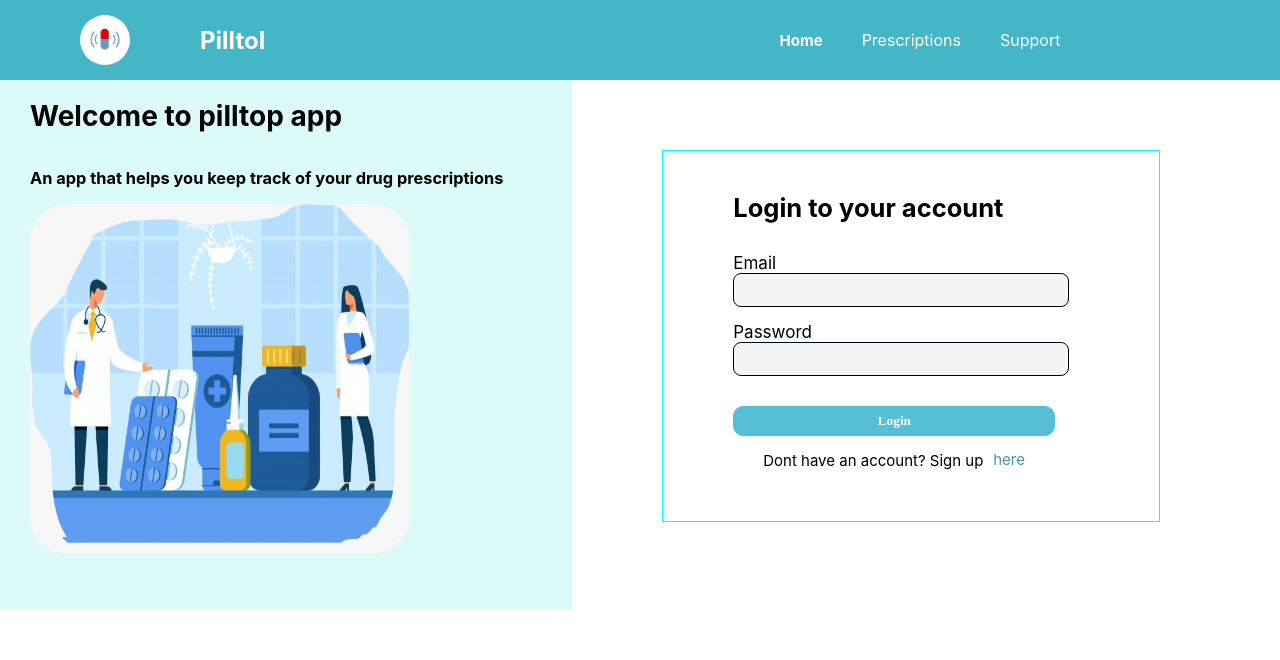
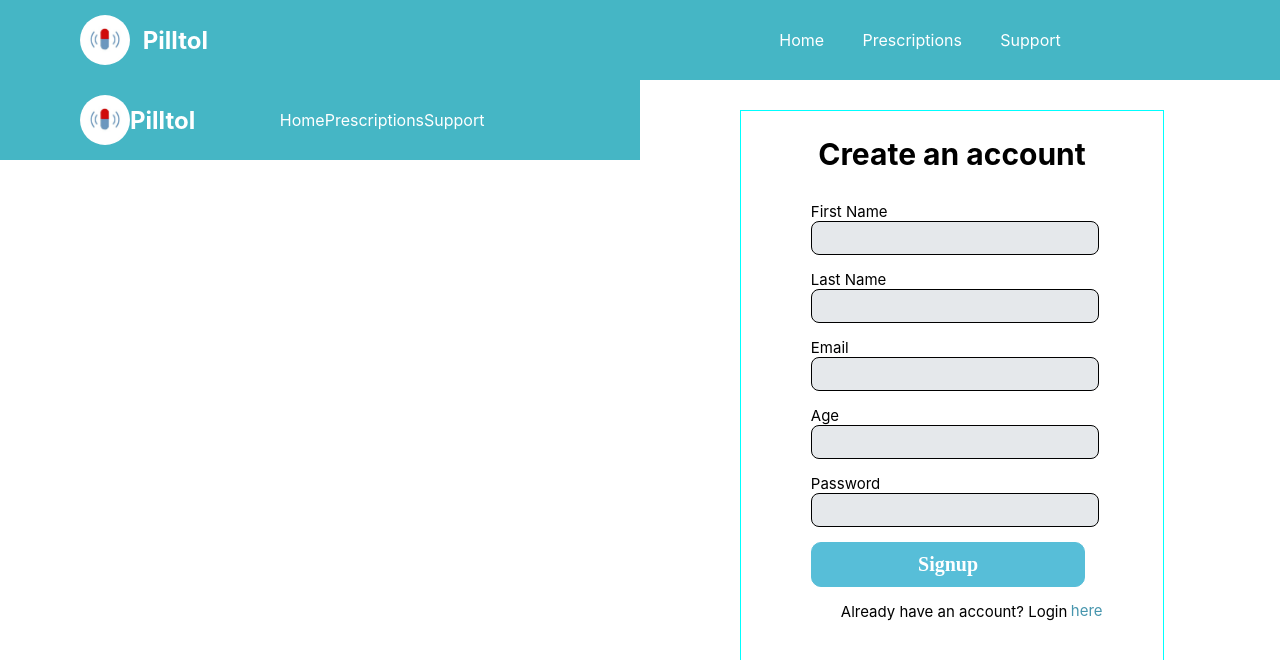
Before and after one commit to adebammytayo123/Pilltop, a React (Create React App) app: page /prescriptions in a window 1280 px wide. Shown: the top 660 px of the page. Built offline with nearby package versions, Linux system fonts and the light colour scheme.

Commit message:
structured

```diff
--- a/src/App.css
+++ b/src/App.css
@@ -39,46 +39,40 @@
   text-decoration: none;
   padding-right: 200px;
 }
-.hi {
-  font-size: 15px;
-  font-weight: bolder;
-}
+
 .pab {
   display: flex;
   width: 100%;
 }
-.app {
-  display: flex;
-  flex-direction: column ;
-  background-color: rgb(221, 250, 250);
+.left-side {
+  background-color: rgb(210, 244, 252);
   width: 50%;
-  min-height: 530px;
-  padding-left: 30px;
-  text-align: left;
-  font-size: 14px;
+  text-align: start;
+  height: 600px;
+  padding-left: 50px;
+}
+.paragraph {
+  font-size: 18px;
+  font-weight: bolder;
 }
 .back {
-  width: 70%;
-  height: 350px;
-  border-radius: 10%;
+  border-radius: 20%;
 }
-.last {
+.login {
   border: 1px solid aqua;
   height: 350px;
   width: 70%;
-  margin-top: 70px;
-  margin-right: 120px;
+  margin-top: 100px;
   padding-top: 20px;
+  margin-right: 80px;
   font-size: 17px;
   text-align: start;
   float: right;
+
 }
-h2 {
-  margin-left: 70px;
-  padding-bottom: -40px;
-}
-me {
-  margin-top: -30px;
+.heading {
+  text-align: center;
+  font-size: 30px;
 }
 form {
   margin-top: 30px;
@@ -95,14 +89,10 @@ input {
   padding-left: 10px;
   border: 1px solid black;
   border-radius: 8px;
-  background-color: rgb(243, 244, 245);
-  outline: none;
-  font-size: 15px;
+  background-color: rgb(229, 232, 235);
 }
-.rep {
-  text-decoration: none;
-}
-.hey{
+
+.log{
   margin-left: 70px;
   text-align: center;
   width: 65%;
@@ -116,37 +106,30 @@ input {
   cursor: pointer;
   outline: none;
 }
-.an{
+.sign-up{
   margin-left: 100px;
   margin-bottom: 0px;
   font-size: 15px;
 }
-.we {
-  padding-left: 330px;
+.linked {
+  padding-left: 310px;
   color: rgb(70, 149, 173);
   font-weight: normal;
   font-size: 15px;
-  margin-top: -20px;
+  margin-top: -18px;
 }
-.me {
-  padding-left: 330px;
-  color: rgb(70, 149, 173);
-  font-weight: normal;
-  font-size: 15px;
-  margin-top: -35px;
-}
-.account {
+.signup {
   border: 1px solid aqua;
-  height: 520px;
+  height: 560px;
   width: 33%;
-  margin-top: -520px;
-  margin-right: 80px;
+  margin-top: 30px;
+  margin-left: 100px;
   padding-top: -10px;
   font-size: 15px;
   text-align: start;
   float: right;
 }
-.but {
+.buton {
   margin-top: 0px;
   margin-left: 70px;
   width: 65%;
@@ -160,15 +143,15 @@ input {
   font-weight: bold;
   font-family:  serif;
 }
-.end {
+.account {
   padding-left: 100px;
 }
-.pee {
-  margin-top: -35px;
-  margin-left: 320px;
+.link {
+  padding-left: 330px;
   color: rgb(70, 149, 173);
   font-weight: normal;
   font-size: 15px;
+  margin-top: -35px;
 }
 
 @media only screen and ( max-width: 760px) {
--- a/src/App.js
+++ b/src/App.js
@@ -6,10 +6,8 @@ import NavMobile from './NavMobile'
 import Home from './Home';
 import Prescriptions from './Prescriptions';
 import Support from './Support'
-import Logout from './Logout'
 import {BrowserRouter as Router, Switch, Route} from 'react-router-dom';
 import Here from './Here.js'
-import HomePage from './HomePage'
 
 function App() {
   return (
@@ -18,12 +16,10 @@ function App() {
         <Nav />
         <NavMobile />
         <switch>
-          <Route path="/" exact component={HomePage} />
           <Route path="/home" component={Home} />
           <Route path="/prescriptions" component={Prescriptions}/>
           <Route path="/support" component={Support} />
           <Route path="/here" component={Here} />
-          <Route path="/logout" component={Logout} />
         </switch>
       </div>
     </Router>
--- /dev/null
+++ b/src/Default.js
@@ -0,0 +1,14 @@
+import React from 'react'
+import back from '../src/back.jpeg'
+
+function Default() {
+    return (
+        <div className="left-side">
+            <h1 className="h1">Welcome to pilltop app</h1>
+            <p className="paragraph">An app that helps you keep track of your drug prescriptions</p>
+            <img src={back} alt="" className="back" />
+        </div>
+    )
+}
+
+export default Default
--- a/src/Here.js
+++ b/src/Here.js
@@ -1,14 +1,14 @@
 import React from 'react'
-import HomePage from './HomePage'
-import Signout from './Signout'
+import Default from './Default'
+import Signup from './Signup'
 
 
 function Here() {
 
     return (
-        <div>
-            <HomePage />
-            <Signout />
+        <div className="pab">
+            <Default />
+            <Signup />
         </div>
     )
 }
--- a/src/HomePage.js
+++ /dev/null
@@ -1,11 +0,0 @@
-import React from 'react'
-import back from './back.jpeg';
-
-const HomePage = ({alt}) => (
-    <div className="app">
-                    <h1>Welcome to pilltop app</h1>
-                    <h3>An app that helps you keep track of your drug prescriptions</h3>
-                    <img src={back}  className= "back" alt="tab" />
-    </div>
-  )
-  export default HomePage;
--- /dev/null
+++ b/src/Login.js
@@ -0,0 +1,30 @@
+import React from 'react'
+import { Link } from 'react-router-dom'
+
+function Login() {
+    const navStyle = {
+        color: "aqua",
+        textDecoration: "none"
+    };
+    return (
+        <div>
+            <div className="login">
+                  <h2 className="heading">Login to your account</h2>
+                  <form>
+                      <label>Email</label>
+                      <br />
+                      <input type="email" required />
+                      <label>Password</label>
+                      <input type="password" required/>
+                    </form>
+                    <button className="log">Login</button>
+                    <p className="sign-up"> Dont have an account? Sign up</p>
+                    <Link style={navStyle} to="/here">
+                        <p className="linked">here</p>
+                    </Link>
+                </div>
+        </div>
+    )
+}
+
+export default Login
--- a/src/Logout.js
+++ /dev/null
@@ -1,40 +0,0 @@
-import React from 'react'
-import './App.css';
-import back from './back.jpeg';
-import { Link } from 'react-router-dom'
-
-
-
-
-function Logout() {
-    const navStyle = {
-        color: "aqua",
-        textDecoration: "none"
-    };
-        return (
-            <div className="pab">
-               <div className="app">
-                  <h1>Welcome to pilltop app</h1>
-                  <h3>An app that helps you keep track of your drug prescriptions</h3>
-                  <img src={back}  className= "back" />
-                </div>
-                <div className="last">
-                  <h2>Login to your account</h2>
-                  <form>
-                      <label>Email</label>
-                      <br />
-                      <input type="email" required />
-                      <label>Password</label>
-                      <input type="password" required />
-                    </form>
-                    <button className="hey">Login</button>
-                    <p className="an"> Dont have an account? Sign up</p>
-                    <Link style={navStyle} to="/here">
-                        <p className="we">here</p>
-                    </Link>
-                </div>
-            </div>
-        );
-}
-
-export default Logout;
--- a/src/Prescriptions.js
+++ b/src/Prescriptions.js
@@ -1,19 +1,19 @@
 import React from 'react';
 import './App.css';
-import back from './back.jpeg';
-import { Link } from 'react-router-dom'
-import HomePage from './HomePage'
+// import back from './back.jpeg';
+// import { Link } from 'react-router-dom'
+import Nav from './Nav'
 import Signup from './Signup'
 
 function Prescriptions() {
-  const navStyle = {
-    color: "aqua",
-    textDecoration: "none"
-};
+//   const navStyle = {
+//     color: "aqua",
+//     textDecoration: "none"
+// };
 
   return (
     <div className="pab">
-       <HomePage />
+        <Nav />
         <Signup />
     </div>
   );
--- a/src/Signout.js
+++ /dev/null
@@ -1,41 +0,0 @@
-import React from 'react'
-import  { Link } from 'react-router-dom'
-
-
-function Signout() {
-    const navStyle = {
-        color: "aqua",
-        textDecoration: "none"
-    };
-    return (
-        <div className="account">
-             <h2>Create an account</h2>
-                    <form name="RegForm" action="/signup" onClick="return formField()">
-                        <div className="form">
-                           <label>First Name</label>
-                           <input type="text" name="first"required />
-                           <br />
-                           <label>Last Name</label>
-                           <input type="text"  name="last" required />
-                           <br />
-                           <label>Email</label>
-                           <input type="text" name="email" required />
-                           <br />
-                           <label>Age</label>
-                           <input type="number" number="age"required />
-                           <br />
-                           <label>Password</label>
-                           <input type="password" name="password" required />
-                           <button className="but">Signup</button>
-                           <p className="end">Already have an account? Login</p>
-                           <Link style={navStyle} to="/home">
-                               <p className="me">here</p>
-                           </Link>
-                        </div>
-
-                    </form>
-        </div>
-    )
-}
-
-export default Signout
--- a/src/Signup.js
+++ b/src/Signup.js
@@ -1,5 +1,6 @@
 import React from 'react'
-import { Link } from 'react-router-dom'
+import  { Link } from 'react-router-dom'
+
 
 function Signup() {
     const navStyle = {
@@ -7,22 +8,32 @@ function Signup() {
         textDecoration: "none"
     };
     return (
-        <div>
-            <div className="last">
-                  <h2>Login to your account</h2>
-                  <form>
-                      <label>Email</label>
-                      <br />
-                      <input type="email" required />
-                      <label>Password</label>
-                      <input type="password" required/>
+        <div className="signup">
+             <h2 className="heading">Create an account</h2>
+                    <form name="RegForm" action="/signup" onClick="return formField()">
+                        <div className="form">
+                           <label>First Name</label>
+                           <input type="text" name="first"required />
+                           <br />
+                           <label>Last Name</label>
+                           <input type="text"  name="last" required />
+                           <br />
+                           <label>Email</label>
+                           <input type="text" name="email" required />
+                           <br />
+                           <label>Age</label>
+                           <input type="number" number="age"required />
+                           <br />
+                           <label>Password</label>
+                           <input type="password" name="password" required />
+                           <button className="buton">Signup</button>
+                           <p className="account">Already have an account? Login</p>
+                           <Link style={navStyle} to="/home">
+                               <p className="link">here</p>
+                           </Link>
+                        </div>
+
                     </form>
-                    <button className="hey">Login</button>
-                    <p className="an"> Dont have an account? Sign up</p>
-                    <Link style={navStyle} to="/here">
-                        <p className="we">here</p>
-                    </Link>
-                </div>
         </div>
     )
 }
```
Also changed, not shown: src/Home.js (+32 -7 lines), src/Nav.js (+4 -5 lines).
